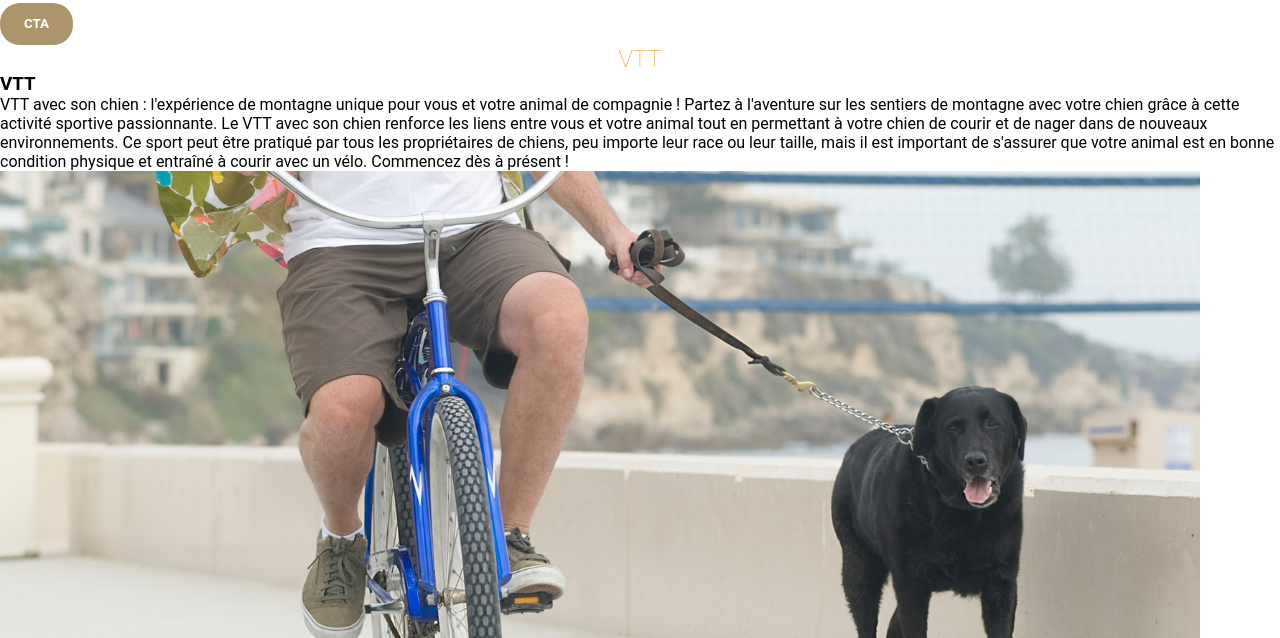
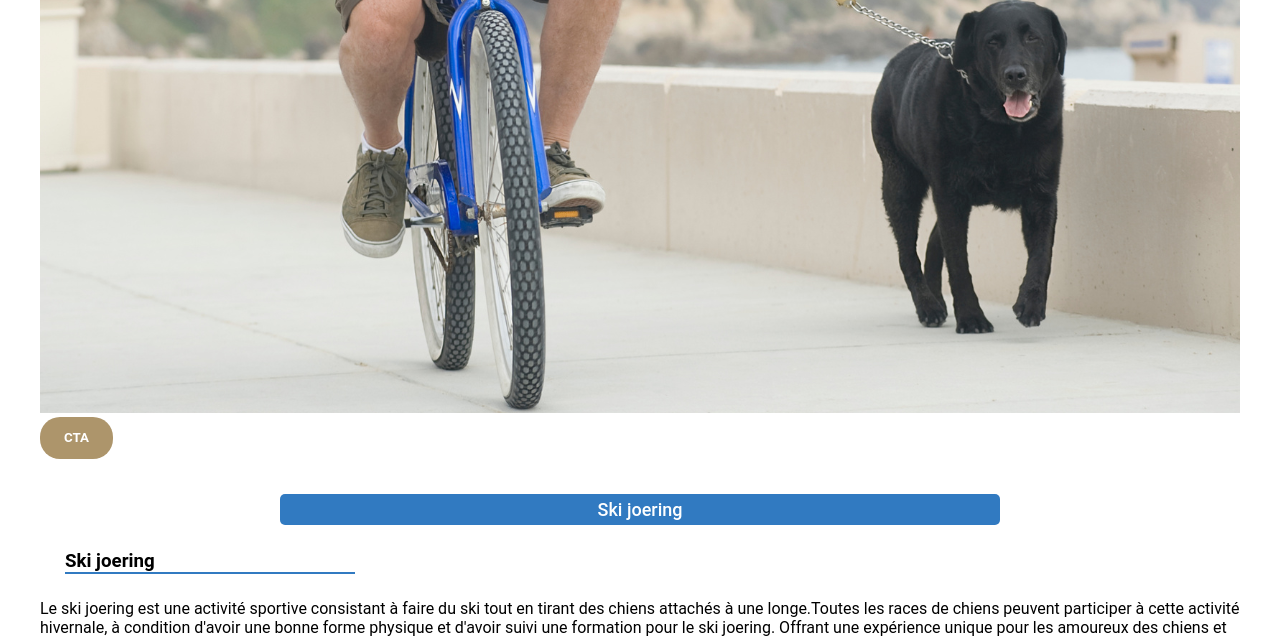
Before and after one commit to SunsetStrip/MedorOSport, a Flask app: page /services in a window 1280 px wide. Shown: the part 2225-2863 px from the top of the page. Run offline with Flask 2, Linux system fonts and the light colour scheme; some libraries are stand-ins or nearby versions.

Commit message:
Modification Services

```diff
--- a/static/css/index.css
+++ b/static/css/index.css
@@ -462,3 +504,34 @@ footer {
 }
 
 /* Fin Footer */
+
+/* Page Service */
+.service{
+    margin: 20px;
+    padding: 20px;
+}
+
+/* Canicross */
+.service-title {
+    color: white;
+    background-color: var(--color-troisieme);
+    width: 60%;
+    border-radius: 5px;
+    text-align: center;
+    margin-left: auto;
+    margin-right: auto;
+    padding: 5px;
+    font-size: large;
+    font-weight: 500;
+    margin-top: 35px;
+}
+
+.service-title2 {
+    text-align: left;
+    margin: 25px;
+    border-bottom: 2px solid var(--color-troisieme);
+    display: inline-block;
+    padding-right: 200px;
+}
+
+/* Fin canicross */
--- a/templates/services.html
+++ b/templates/services.html
@@ -18,23 +18,16 @@
 
 <body>
 
-  <h1> Nos Services <h1>
   <!--NAVBAR-->
   {{ navigation() }}
   <!-- Image page -->
-      <section class="banner" id="banner">
-        <img src="../static/img/liberte.png" alt="banner" loading="lazy" class="banner-png" />
-        <div class="image-title">Sport et bien-être pour votre chien</div>
+  <section class="service">
+    <div class="service-title">Canicross</div>
     </div>
     <form action="recherche.php" method="get">
-      </section>
-      <!-- CTA Reservation-->
-      <button type="submit" href="reservation">Réservation</button><br>
       <!-- Activite-->
-      <h2>Course</h2>
+      <h2 class="service-title2">Canicross</h2>
       <div class="Course">
-        <h3>Course</h3>
-
         <p>Le canicross est une course à pied avec un chien en laisse. Cette activité améliore le bien-être du chien
           grâce à l'exercice physique et à la collaboration avec son propriétaire ou l’éducateur canin. Les courses de
           canicross sont adaptées à tous les niveaux de condition physique et peuvent se dérouler sur des terrains
@@ -44,9 +37,9 @@
         <button type="submit" href="reservation">CTA</button>
       </div>
 
-      <h2>Dogsitting</h2>
+      <h2 class="service-title">Dogsitting</h2>
       <div class="Dogsitting">
-        <h3>Dogsitting</h3>
+        <h3 class="service-title2">Dogsitting</h3>
 
         <p>Besoin d'un mode de garde pour votre animal de compagnie pendant votre absence? Le dogsitting est la solution
           idéale. Avec le dogsitting, un gardien expérimenté prend soin de votre chien en votre absence, en s'occupant
@@ -57,9 +50,9 @@
         <button type="submit" href="reservation">CTA</button>
       </div>
 
-      <h2>Trotticani</h2>
+      <h2 class="service-title">Trotticani</h2>
       <div class="Trotticani">
-        <h3>Trotticani</h3>
+        <h3 class="service-title2">Trotticani</h3>
 
         <p>découvrez l'activité sportive originale pour vous et votre animal de compagnie ! Cette activité consiste à se
           déplacer sur une trottinette tout en faisant courir votre chien à côté de vous, en utilisant une laisse
@@ -71,9 +64,9 @@
         <button type="submit" href="reservation">CTA</button>
       </div>
 
-      <h2>VTT</h2>
+      <h2 class="service-title">VTT</h2>
       <div class="VTT">
-        <h3>VTT</h3>
+        <h3 class="service-title2">VTT</h3>
 
         <p>VTT avec son chien : l'expérience de montagne unique pour vous et votre animal de compagnie ! Partez à
           l'aventure sur les sentiers de montagne avec votre chien grâce à cette activité sportive passionnante. Le VTT
@@ -85,9 +78,9 @@
         <button type="submit" href="reservation">CTA</button>
       </div>
 
-      <h2>Ski joering</h2>
+      <h2 class="service-title">Ski joering</h2>
       <div class="Skijoering">
-        <h3>Ski joering</h3>
+        <h3 class="service-title2">Ski joering</h3>
 
         <p>Le ski joering est une activité sportive consistant à faire du ski tout en tirant des chiens attachés à une
           longe.Toutes les races de chiens peuvent participer à cette activité hivernale, à condition d'avoir une bonne
@@ -98,8 +91,10 @@
         <button type="submit" href="reservation">CTA</button>
       </div>
 
+      <h2 class="service-title">Dressageg</h2>
       <div class="dressage">
         <!-- Dressage -->
+        <h3 class="service-title2">Dressage</h3>
         <img src="../static/img/dressage.png" alt="dressage" href="">
         <p>Le dressage de chien est un processus éducatif pour enseigner des comportements spécifiques à votre animal de
           compagnie. C’est une étape importante pour renforcer votre lien avec votre chien et améliorer son comportement
@@ -123,6 +118,8 @@
       <div id="scroll_to_top">
         <a href="#top"><img src="../static/img/gotop.png" alt="Retourner en haut" /></a>
       </div>
+  </section>
+
   <!-- Script  -->
   {{ javascript() }}
   <!-- Fin script -->
```
Also changed, not shown: other parts of static/css/index.css (+56 -14 lines), static/JS/script.js (+34 -0 lines), templates/index.html (+12 -10 lines). Lines whose indentation alone changed are shown as unchanged.
